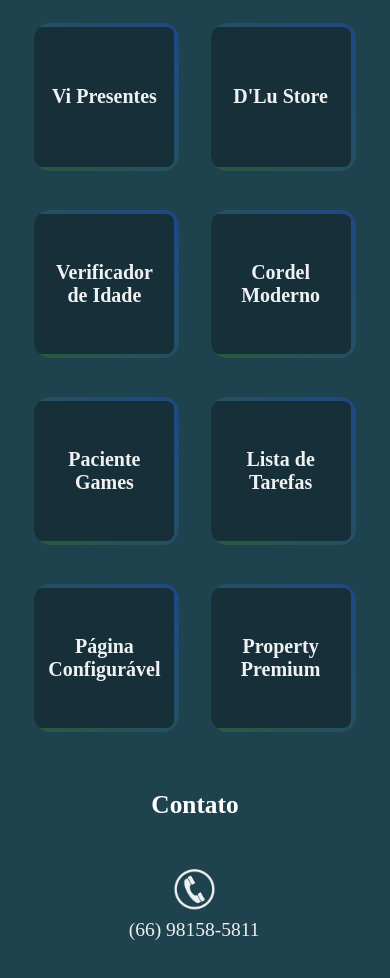
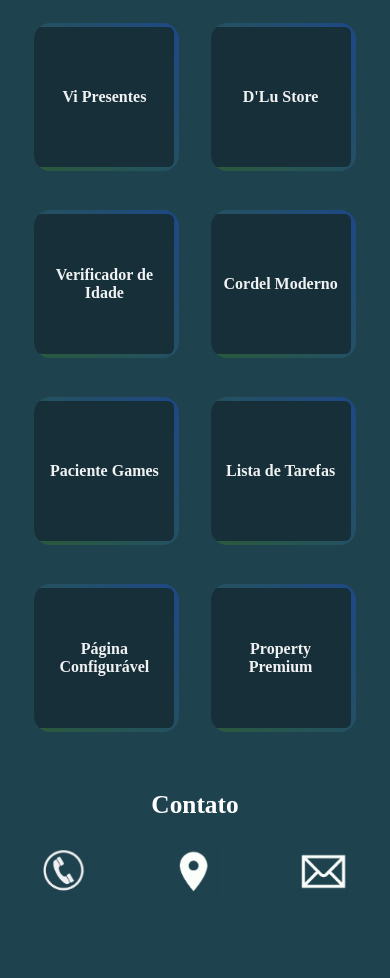
Before and after one commit to AugustoHeitor/AugustoHeitor, a plain HTML site: page index.html in a window 390 px wide. Shown: the part 756-1734 px from the top of the page. After the commit the page ends 1696 px from the top, so only its background shows below. Drawn offline with Linux system fonts and the light colour scheme.

Commit message:
Versão 2.4

```diff
--- a/css/home.css
+++ b/css/home.css
@@ -247,7 +247,7 @@ main > h1{
     .card{
         width: 140px;
         height: 140px;
-        font-size: 10px;
+        font-size: 8px;
     }
 
     #contato{
@@ -260,16 +260,12 @@ main > h1{
     }
 
     .cx-contato{
-        width: 34vw;
-        margin: 15vw auto 7vw auto;
+        width: 20vw;
+        margin: 10vw 3vw 3vw auto;
     }
     .cx-contato > a > img{
         width: 12vw;
         height: 12vw;
     }
 
-    .cx-contato > a{
-        font-size: 5vw;
-        text-align: center;
-    }
 }
--- a/index.html
+++ b/index.html
@@ -109,15 +109,15 @@
             <div class="flex">
                 <div class="cx-contato">
                     <a href="https://bit.ly/3rau5AS" target="_blank"><img src="imagens/home/telefone.png" alt="telefone"></a>
-                    <a href="https://bit.ly/3rau5AS" target="_blank">(66) 98158-5811</a>
+                    <a href="https://bit.ly/3rau5AS" target="_blank" class="esconder">(66) 98158-5811</a>
                 </div>
-                <div class="cx-contato esconder">
+                <div class="cx-contato">
                     <a href="https://bit.ly/35oSGJB" target="_blank"><img src="imagens/home/localizacao.png" alt="localizacao"></a>
-                    <a href="https://bit.ly/35oSGJB" target="_blank">Nova Maringá-MT</a>
+                    <a href="https://bit.ly/35oSGJB" target="_blank" class="esconder">Nova Maringá-MT</a>
                 </div>
-                <div class="cx-contato esconder">
+                <div class="cx-contato">
                     <a href="mailto:auuheitor@gmail.com" target="_blank"><img src="imagens/home/email.png" alt="email"></a>
-                    <a href="mailto:auuheitor@gmail.com" target="_blank">auuheitor@gmail.com</a>
+                    <a href="mailto:auuheitor@gmail.com" target="_blank" class="esconder">auuheitor@gmail.com</a>
                 </div>
             </div>
     </main>
```
